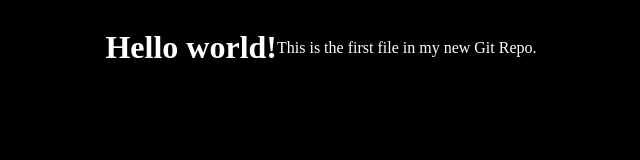
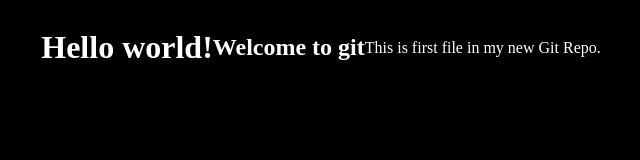
Before and after one commit to saifShaikh404/git-github, a plain HTML site: page index.html in a window 1280 px wide. Shown: the whole page, without its empty margins (319-959 px from the left). Drawn offline with Linux system fonts and the light colour scheme.

Commit message:
My Second Commit

```diff
--- a/index.html
+++ b/index.html
@@ -7,7 +7,8 @@
 <body>
 
 <h1>Hello world!</h1>
-<p>This is the first file in my new Git Repo.</p>
+<h2>Welcome to git</h2>
+<p>This is first file in my new Git Repo.</p>
 
 </body>
 </html>
--- a/style.css
+++ b/style.css
@@ -4,4 +4,5 @@ body {
     display: flex;
     align-items: center;
     justify-content: center;
+    border-radius: 5px;
 }
```
Also changed, not shown: 1 other file.
